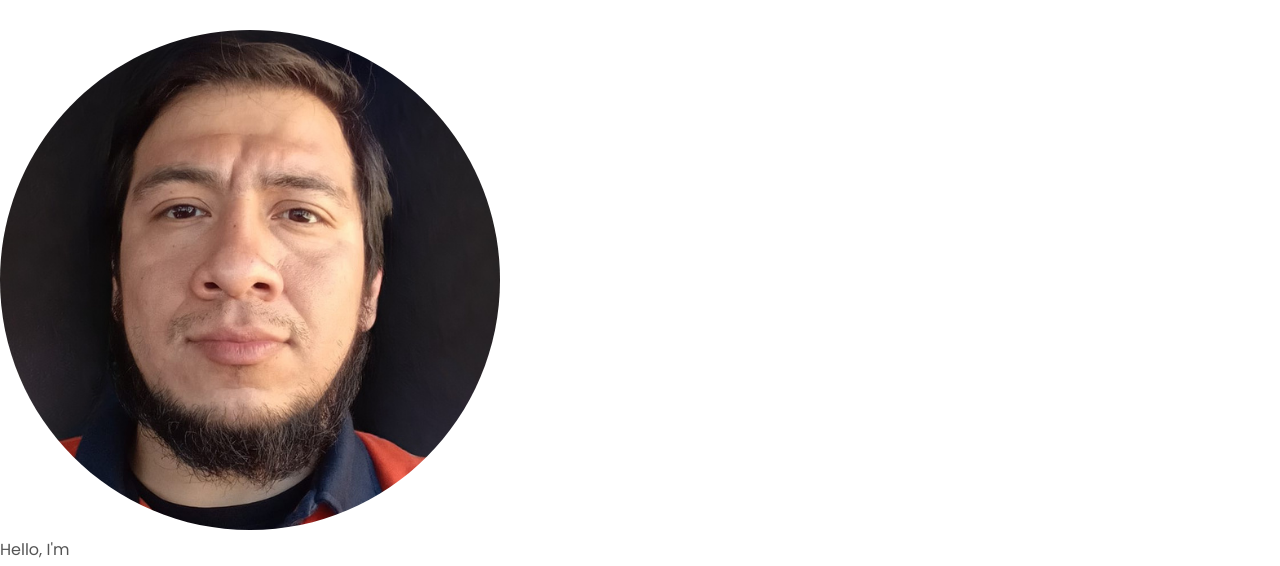
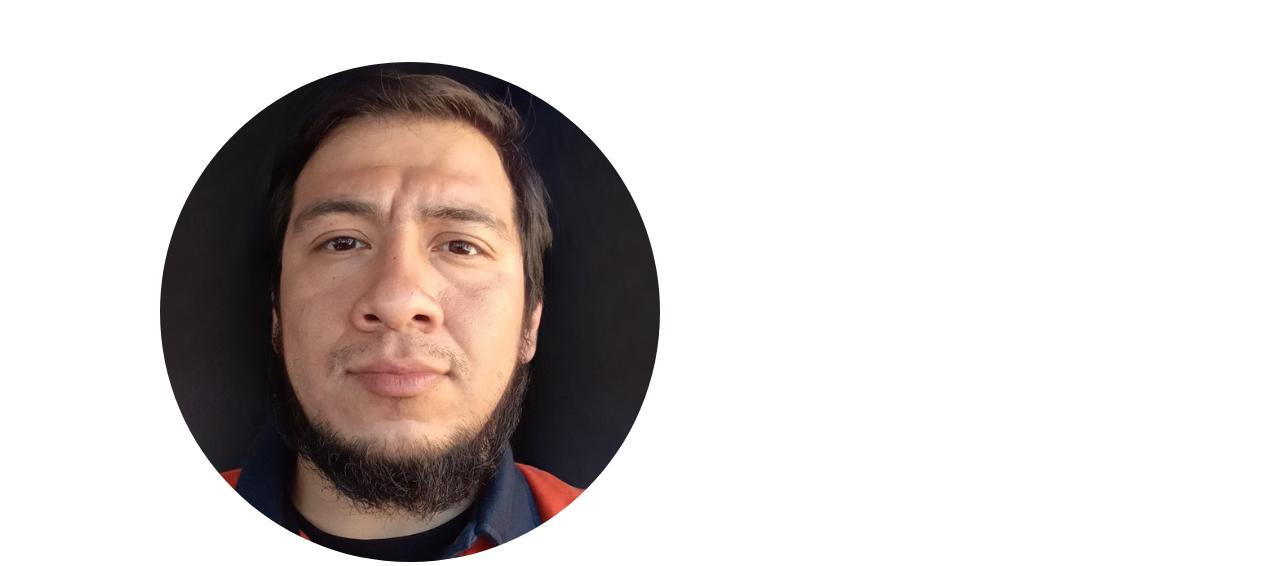
Before and after one commit to AlvaroDevwork/alvaroha-dev-portfolio, a plain HTML site: page index.html in a window 1280 px wide. Shown: the part 106-672 px from the top of the page. Drawn offline with Linux system fonts and the light colour scheme.

Commit message:
style(css-layout): add base section layout and container structure

```diff
--- a/style.css
+++ b/style.css
@@ -145,3 +145,17 @@ a:hover {
 .hamburger-icon span:first-child {
     transform: none;
 }
+
+/* SECTIONS */
+
+section {
+    padding-top: 4vh;
+    height: 96vh;
+    margin: 0 10rem;
+    box-sizing: border-box;
+    min-height: fit-content;
+}
+
+.section-container {
+    display: flex;
+}
```
